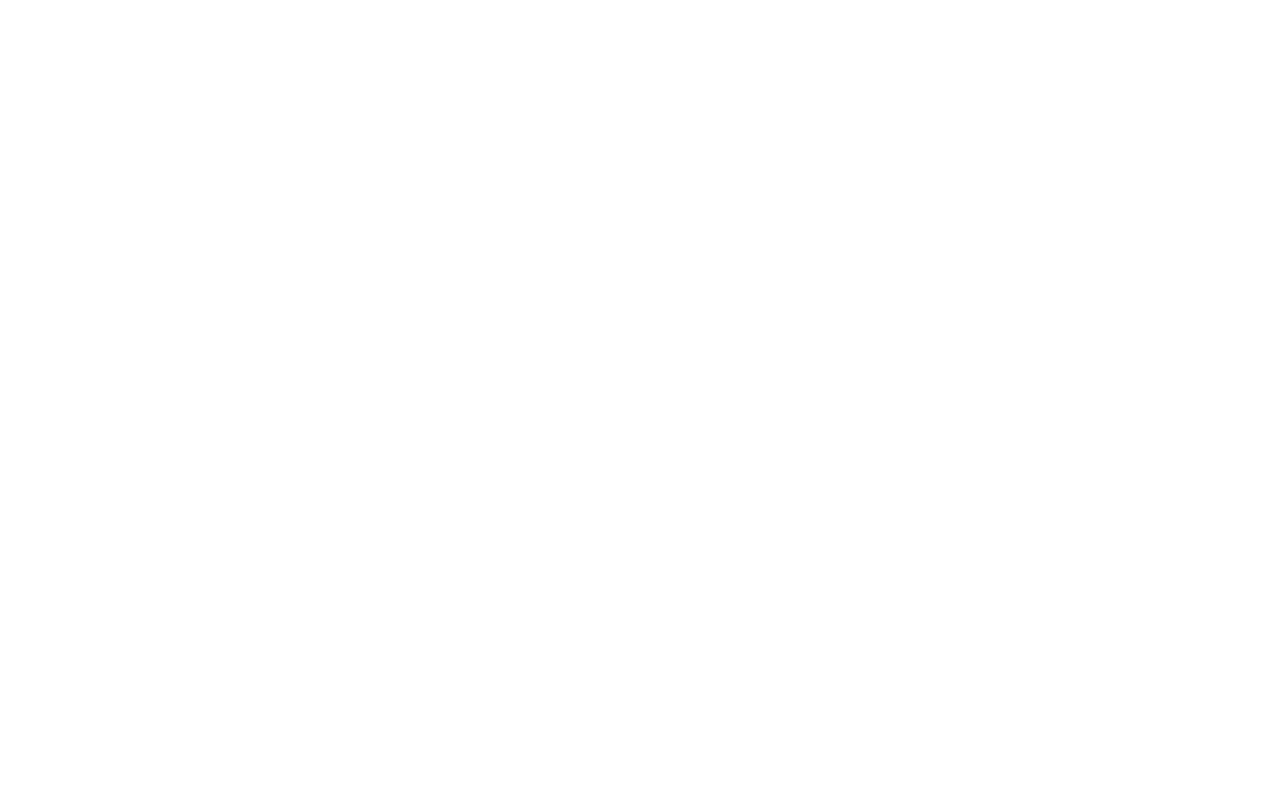
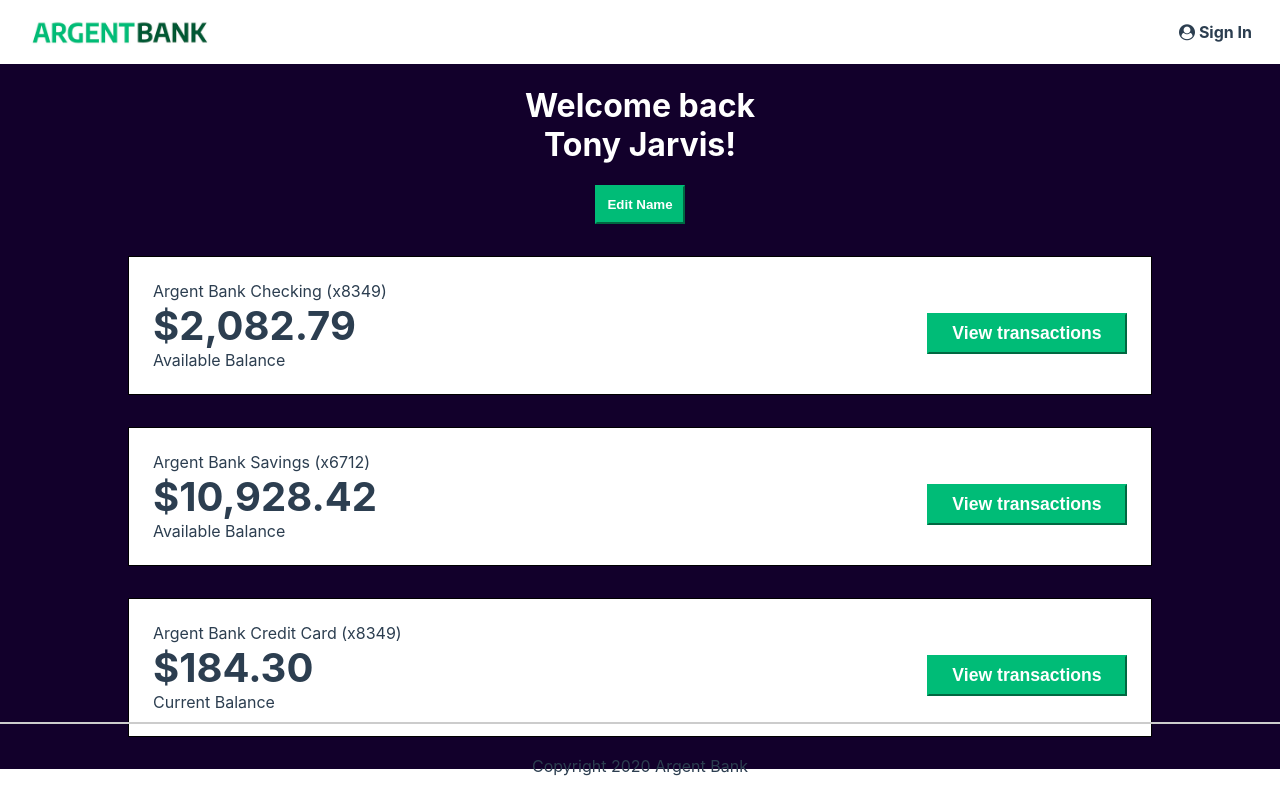
Before and after one commit to Future64/MaximDassonneville_13_07032022, a React (Create React App) app: page /dashboard in a window 1280 px wide. Built offline with nearby package versions, Linux system fonts and the light colour scheme.

Commit message:
SignIn pages and Dashboard pages

```diff
--- a/src/components/app/App.css
+++ b/src/components/app/App.css
@@ -14,9 +14,28 @@ body {
 }
 
 .main {
+    display: flex;
+    flex-direction: column;
     flex: 1;
 }
 
 .bg-dark {
     background-color: #12002b;
 }
+
+.sr-only {
+    border: 0 !important;
+    clip: rect(1px, 1px, 1px, 1px) !important;
+    /* 1 */
+    -webkit-clip-path: inset(50%) !important;
+    clip-path: inset(50%) !important;
+    /* 2 */
+    height: 1px !important;
+    margin: -1px !important;
+    overflow: hidden !important;
+    padding: 0 !important;
+    position: absolute !important;
+    width: 1px !important;
+    white-space: nowrap !important;
+    /* 3 */
+}
--- a/src/components/app/App.js
+++ b/src/components/app/App.js
@@ -5,19 +5,19 @@ import Home from '../../pages/home/Home'
 import SignInPage from '../../pages/signIn-page/SignInPage'
 import Error404 from '../../pages/error404/Error404'
 
-import './App.css';
+import './App.css'
 
 function App() {
   return (
     <div className="App">
-          <Routes>
-            <Route path="/" element={<Home />} />
-            <Route path="/dashboard/:id" element={<Dashboard />} />
-            <Route path="/signin" element={<SignInPage />} />
-            <Route path="*" element={<Error404 />} />
-        </Routes>
+      <Routes>
+        <Route path="/" element={<Home />} />
+        <Route path="/dashboard" element={<Dashboard />} />
+        <Route path="/signin" element={<SignInPage />} />
+        <Route path="*" element={<Error404 />} />
+      </Routes>
     </div>
-  );
+  )
 }
 
-export default App;
+export default App
--- a/src/components/footer/Footer.css
+++ b/src/components/footer/Footer.css
@@ -1,4 +1,7 @@
 .footer {
+    position: absolute;
+    bottom: 0;
+    width: 100vw;
     display: flex;
     justify-content: center;
     border-top: 2px solid #ccc;
--- a/src/components/header/Header.css
+++ b/src/components/header/Header.css
@@ -1,20 +1,3 @@
-.sr-only {
-    border: 0 !important;
-    clip: rect(1px, 1px, 1px, 1px) !important;
-    /* 1 */
-    -webkit-clip-path: inset(50%) !important;
-    clip-path: inset(50%) !important;
-    /* 2 */
-    height: 1px !important;
-    margin: -1px !important;
-    overflow: hidden !important;
-    padding: 0 !important;
-    position: absolute !important;
-    width: 1px !important;
-    white-space: nowrap !important;
-    /* 3 */
-}
-
 .main-nav {
     display: flex;
     justify-content: space-between;
--- a/src/components/inputForm/InputForm.css
+++ b/src/components/inputForm/InputForm.css
@@ -0,0 +1,57 @@
+.noTopMargin {
+    /* Ajout */
+    position: relative;
+    height: 89vh;
+}
+
+.sign-in-button {
+    display: block;
+    width: 100%;
+    padding: 8px;
+    font-size: 1.1rem;
+    font-weight: bold;
+    margin-top: 1rem;
+    border-color: #00bc77;
+    background-color: #00bc77;
+    color: #fff;
+}
+
+.sign-in-content {
+    box-sizing: border-box;
+    background-color: white;
+    width: 300px;
+    height: 380px;
+    /* Ajout */
+    margin: 0 auto;
+    margin-top: 3rem;
+    padding: 2rem;
+}
+
+
+/* .sign-in-icon {
+    font-size: 5rem;
+} */
+
+.input-remember {
+    display: flex;
+}
+
+.input-remember label {
+    margin-left: 0.25rem;
+}
+
+.input-wrapper {
+    display: flex;
+    flex-direction: column;
+    text-align: left;
+    margin-bottom: 1rem;
+}
+
+.input-wrapper label {
+    font-weight: bold;
+}
+
+.input-wrapper input {
+    padding: 5px;
+    font-size: 1.2rem;
+}
--- a/src/components/inputForm/InputForm.js
+++ b/src/components/inputForm/InputForm.js
@@ -1,13 +1,51 @@
 import React from 'react'
-import { useState, useEffect, useContext, useRef, useMemo, useCallback } from 'react'
-import { useParams, useLocation, useMatch} from 'react-router-dom'
+import {
+  useState,
+  useEffect,
+  useContext,
+  useRef,
+  useMemo,
+  useCallback,
+} from 'react'
+import {
+  useParams,
+  useLocation,
+  useMatch,
+  useHistory,
+  useNavigate,
+} from 'react-router-dom'
 import './InputForm.css'
 
 const InputForm = () => {
+  const navigate = useNavigate()
+  const goDashboard = () => {
+    let url = '/dashboard'
+    navigate(url)
+  }
   return (
-    <>
-
-    </>
+    <main className="main bg-dark noTopMargin">
+      <section className="sign-in-content">
+        <i className="fa fa-user-circle sign-in-icon"></i>
+        <h1>Sign In</h1>
+        <form>
+          <div className="input-wrapper">
+            <label htmlFor="username">Username</label>
+            <input type="text" id="username" />
+          </div>
+          <div className="input-wrapper">
+            <label htmlFor="password">Password</label>
+            <input type="password" id="password" />
+          </div>
+          <div className="input-remember">
+            <input type="checkbox" id="remember-me" />
+            <label htmlFor="remember-me">Remember me</label>
+          </div>
+          <button className="sign-in-button" onClick={goDashboard}>
+            Sign In
+          </button>
+        </form>
+      </section>
+    </main>
   )
 }
 export default InputForm
--- a/src/components/sectionHome/SectionHome.css
+++ b/src/components/sectionHome/SectionHome.css
@@ -77,126 +77,3 @@
     font-weight: bold;
     margin-bottom: 0.5rem;
 }
-
-.sign-in-button {
-    display: block;
-    width: 100%;
-    padding: 8px;
-    font-size: 1.1rem;
-    font-weight: bold;
-    margin-top: 1rem;
-    border-color: #00bc77;
-    background-color: #00bc77;
-    color: #fff;
-}
-
-.sign-in-content {
-    box-sizing: border-box;
-    background-color: white;
-    width: 300px;
-    margin: 0 auto;
-    margin-top: 3rem;
-    padding: 2rem;
-}
-
-.sign-in-icon {
-    font-size: 5rem;
-}
-
-.input-remember {
-    display: flex;
-}
-
-.input-remember label {
-    margin-left: 0.25rem;
-}
-
-.input-wrapper {
-    display: flex;
-    flex-direction: column;
-    text-align: left;
-    margin-bottom: 1rem;
-}
-
-.input-wrapper label {
-    font-weight: bold;
-}
-
-.input-wrapper input {
-    padding: 5px;
-    font-size: 1.2rem;
-}
-
-.account {
-    display: flex;
-    justify-content: space-between;
-    align-items: center;
-    border: 1px solid black;
-    background-color: #fff;
-    width: 80%;
-    margin: 0 auto;
-    flex-direction: column;
-    padding: 1.5rem;
-    box-sizing: border-box;
-    text-align: left;
-    margin-bottom: 2rem;
-}
-
-.account-amount {
-    margin: 0;
-    font-size: 2.5rem;
-    font-weight: bold;
-}
-
-.account-amount-description {
-    margin: 0;
-}
-
-.account-title {
-    margin: 0;
-    padding: 0;
-    font-size: 1rem;
-    font-weight: normal;
-}
-
-.account-content-wrapper {
-    width: 100%;
-    flex: 1;
-}
-
-.edit-button {
-    border-color: #00bc77;
-    background-color: #00bc77;
-    color: #fff;
-    font-weight: bold;
-    padding: 10px;
-}
-
-.header {
-    color: #fff;
-    margin-bottom: 2rem;
-}
-
-.transaction-button {
-    display: block;
-    width: 100%;
-    padding: 8px;
-    font-size: 1.1rem;
-    font-weight: bold;
-    margin-top: 1rem;
-    border-color: #00bc77;
-    background-color: #00bc77;
-    color: #fff;
-}
-
-@media (min-width: 720px) {
-    .account {
-        flex-direction: row;
-    }
-    .account-content-wrapper.cta {
-        flex: 0;
-    }
-    .transaction-button {
-        width: 200px;
-    }
-}
--- a/src/pages/dashboard/Dashboard.css
+++ b/src/pages/dashboard/Dashboard.css
@@ -0,0 +1,80 @@
+.Dashboard {
+    /*Ajout*/
+    display: flex;
+    flex-direction: column;
+    height: 94vh;
+}
+
+.header {
+    color: #fff;
+    margin-bottom: 2rem;
+}
+
+.account {
+    display: flex;
+    justify-content: space-between;
+    align-items: center;
+    border: 1px solid black;
+    background-color: #fff;
+    width: 80%;
+    margin: 0 auto;
+    flex-direction: column;
+    padding: 1.5rem;
+    box-sizing: border-box;
+    text-align: left;
+    margin-bottom: 2rem;
+}
+
+.account-amount {
+    margin: 0;
+    font-size: 2.5rem;
+    font-weight: bold;
+}
+
+.account-amount-description {
+    margin: 0;
+}
+
+.account-title {
+    margin: 0;
+    padding: 0;
+    font-size: 1rem;
+    font-weight: normal;
+}
+
+.account-content-wrapper {
+    width: 100%;
+    flex: 1;
+}
+
+.edit-button {
+    border-color: #00bc77;
+    background-color: #00bc77;
+    color: #fff;
+    font-weight: bold;
+    padding: 10px;
+}
+
+.transaction-button {
+    display: block;
+    width: 100%;
+    padding: 8px;
+    font-size: 1.1rem;
+    font-weight: bold;
+    margin-top: 1rem;
+    border-color: #00bc77;
+    background-color: #00bc77;
+    color: #fff;
+}
+
+@media (min-width: 720px) {
+    .account {
+        flex-direction: row;
+    }
+    .account-content-wrapper.cta {
+        flex: 0;
+    }
+    .transaction-button {
+        width: 200px;
+    }
+}
--- a/src/pages/dashboard/Dashboard.js
+++ b/src/pages/dashboard/Dashboard.js
@@ -1,13 +1,64 @@
 import React from 'react'
-import { useState, useEffect, useContext, useRef, useMemo, useCallback } from 'react'
-import { useParams, useLocation, useMatch} from 'react-router-dom'
+import {
+  useState,
+  useEffect,
+  useContext,
+  useRef,
+  useMemo,
+  useCallback,
+} from 'react'
+import { useParams, useLocation, useMatch } from 'react-router-dom'
 import './Dashboard.css'
+import Header from '../../components/header/Header'
+import Footer from '../../components/footer/Footer'
 
 const Dashboard = () => {
   return (
-    <>
-
-    </>
+    <div className="Dashboard">
+      <Header />
+      <main className="main bg-dark ">
+        <div className="header">
+          <h1>
+            Welcome back
+            <br />
+            Tony Jarvis!
+          </h1>
+          <button className="edit-button">Edit Name</button>
+        </div>
+        <h2 className="sr-only">Accounts</h2>
+        <section className="account">
+          <div className="account-content-wrapper">
+            <h3 className="account-title">Argent Bank Checking (x8349)</h3>
+            <p className="account-amount">$2,082.79</p>
+            <p className="account-amount-description">Available Balance</p>
+          </div>
+          <div className="account-content-wrapper cta">
+            <button className="transaction-button">View transactions</button>
+          </div>
+        </section>
+        <section className="account">
+          <div className="account-content-wrapper">
+            <h3 className="account-title">Argent Bank Savings (x6712)</h3>
+            <p className="account-amount">$10,928.42</p>
+            <p className="account-amount-description">Available Balance</p>
+          </div>
+          <div className="account-content-wrapper cta">
+            <button className="transaction-button">View transactions</button>
+          </div>
+        </section>
+        <section className="account">
+          <div className="account-content-wrapper">
+            <h3 className="account-title">Argent Bank Credit Card (x8349)</h3>
+            <p className="account-amount">$184.30</p>
+            <p className="account-amount-description">Current Balance</p>
+          </div>
+          <div className="account-content-wrapper cta">
+            <button className="transaction-button">View transactions</button>
+          </div>
+        </section>
+      </main>
+      <Footer />
+    </div>
   )
 }
 export default Dashboard
--- a/src/pages/signIn-page/SignInPage.css
+++ b/src/pages/signIn-page/SignInPage.css
@@ -0,0 +1,4 @@
+/* .signInPage {
+    display: flex;
+    flex-direction: column;
+} */
--- a/src/pages/signIn-page/SignInPage.js
+++ b/src/pages/signIn-page/SignInPage.js
@@ -1,13 +1,31 @@
 import React from 'react'
-import { useState, useEffect, useContext, useRef, useMemo, useCallback } from 'react'
-import { useParams, useLocation, useMatch} from 'react-router-dom'
+import {
+  useState,
+  useEffect,
+  useContext,
+  useRef,
+  useMemo,
+  useCallback,
+} from 'react'
+import {
+  useParams,
+  useLocation,
+  useMatch,
+  useHistory,
+  useNavigate,
+} from 'react-router-dom'
 import './SignInPage.css'
+import Header from '../../components/header/Header'
+import Footer from '../../components/footer/Footer'
+import InputForm from '../../components/inputForm/InputForm'
 
 const SignInPage = () => {
   return (
-    <>
-
-    </>
+    <div className="signInPage">
+      <Header />
+      <InputForm />
+      <Footer />
+    </div>
   )
 }
 export default SignInPage
```
